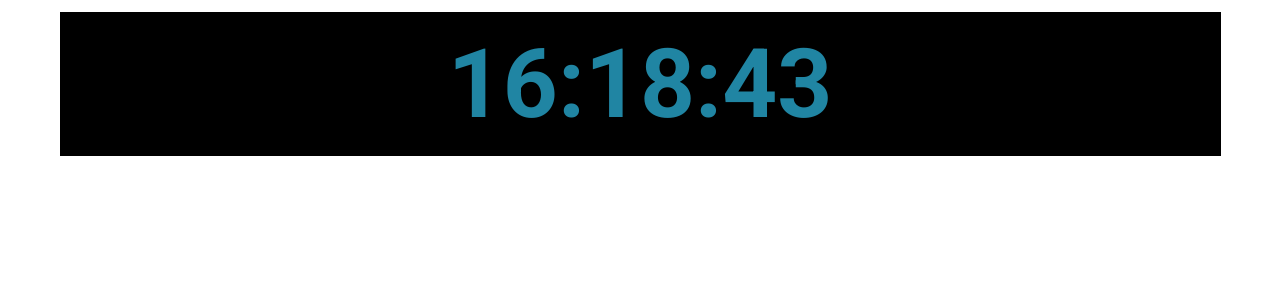
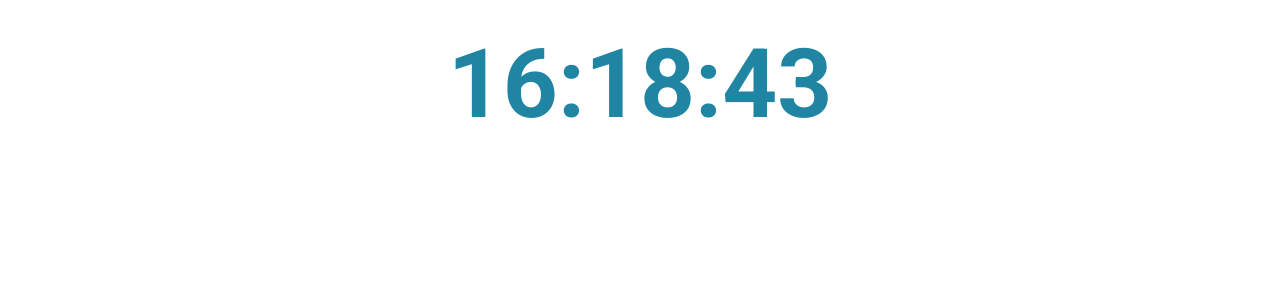
Before and after one commit to rustyeddy/spa, a Vue app in the folder examples/app/: page / in a window 1280 px wide. Shown: the top 300 px of the page. Built offline with nearby package versions, Linux system fonts and the light colour scheme.

Commit message:
added a little style to the clock

```diff
--- a/examples/app/src/components/Clock.vue
+++ b/examples/app/src/components/Clock.vue
@@ -29,9 +29,13 @@
 </script>
 
 <style :scoped>
+ body {
+     background: black;
+ }
+
  h1 {
      font-size: 96px;
      color: #2085a3;
-     background: black;
+
  }
 </style>
```
